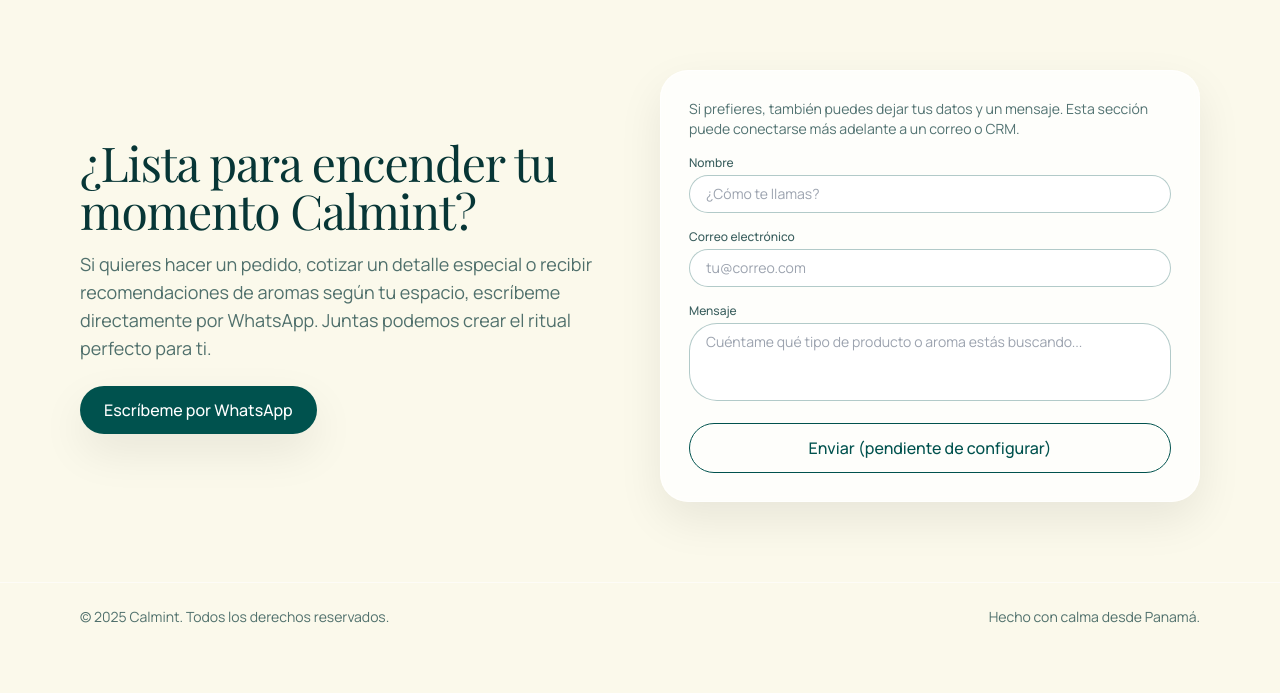
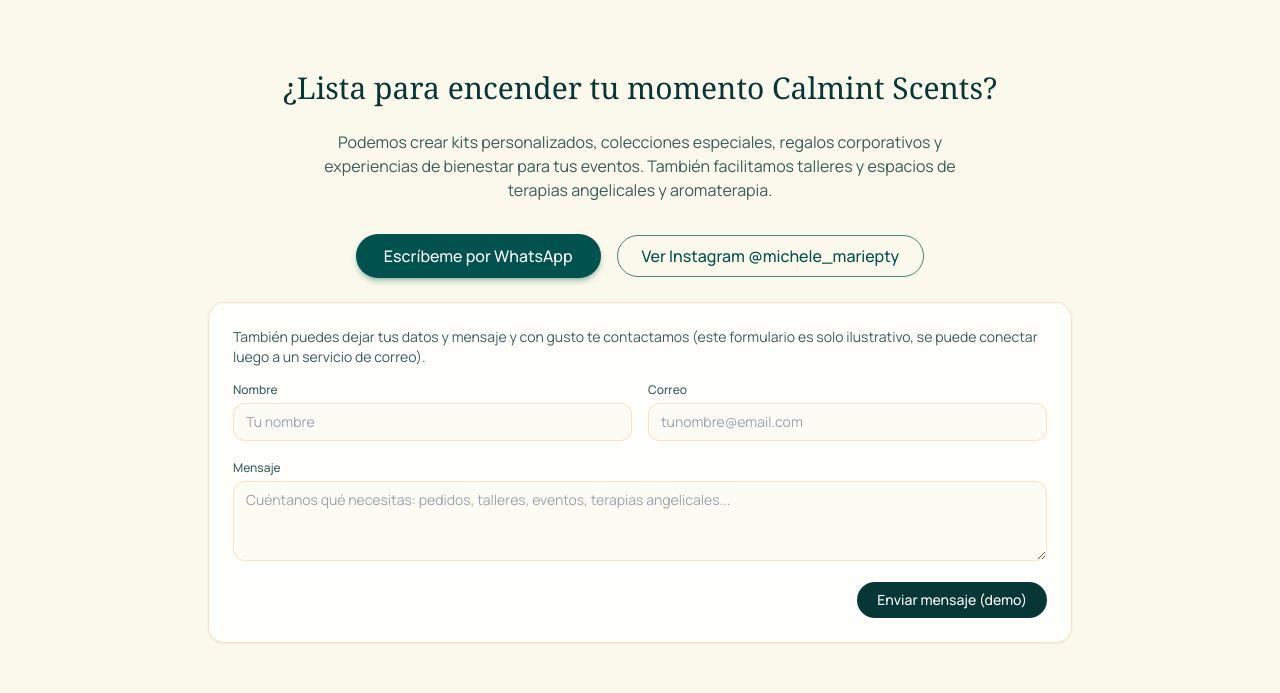
Before and after one commit to lulabtechnology/calmint, a Next.js app: page / in a window 1280 px wide. Shown: the part 3500-4193 px from the top of the page. Before the commit the page ends 4151 px from the top, so only its background shows below. Built offline with nearby package versions, Linux system fonts and the light colour scheme; no server answers; the database is empty; a web font is replaced by a local one.

Commit message:
Update ContactSection.tsx

```diff
--- a/components/ContactSection.tsx
+++ b/components/ContactSection.tsx
@@ -1,85 +1,86 @@
-import Link from 'next/link';
+import Link from "next/link";
 
 export default function ContactSection() {
   return (
     <section
       id="contacto"
-      className="section-padding bg-calmint-cream relative"
+      className="py-16 md:py-20 bg-calmint-cream"
     >
-      <div className="container-calmint grid md:grid-cols-2 gap-10 items-center">
-        <div>
-          <h2 className="heading-display mb-4">
-            ¿Lista para encender tu momento Calmint?
+      <div className="mx-auto max-w-4xl px-4 space-y-6 text-center">
+        <h2 className="font-serif text-2xl md:text-3xl text-calmint-dark">
+          ¿Lista para encender tu momento Calmint Scents?
         </h2>
-          <p className="subheading mb-6">
-            Si quieres hacer un pedido, cotizar un detalle especial o recibir
-            recomendaciones de aromas según tu espacio, escríbeme directamente
-            por WhatsApp. Juntas podemos crear el ritual perfecto para ti.
+        <p className="text-sm md:text-base text-calmint-dark/80 max-w-2xl mx-auto">
+          Podemos crear kits personalizados, colecciones especiales, regalos
+          corporativos y experiencias de bienestar para tus eventos. También
+          facilitamos talleres y espacios de terapias angelicales y
+          aromaterapia.
         </p>
+
+        <div className="flex flex-wrap items-center justify-center gap-4 pt-2">
           <Link
-            href="https://wa.me/50760703125?text=Hola%20Calmint,%20me%20gustar%C3%ADa%20hacer%20un%20pedido%20o%20recibir%20informaci%C3%B3n."
-            className="btn-whatsapp"
+            href="https://wa.me/50760703125?text=Hola%20Calmint%20Scents,%20me%20gustar%C3%ADa%20hacer%20un%20pedido%20o%20recibir%20informaci%C3%B3n."
             target="_blank"
+            className="inline-flex items-center justify-center rounded-full bg-calmint-green px-7 py-2.5 text-sm md:text-base font-medium text-white shadow-md shadow-calmint-green/30 hover:bg-calmint-dark transition-colors"
           >
             Escríbeme por WhatsApp
           </Link>
+
+          <a
+            href="https://www.instagram.com/michele_mariepty"
+            target="_blank"
+            rel="noreferrer"
+            className="inline-flex items-center justify-center rounded-full border border-calmint-green/70 px-6 py-2 text-sm md:text-base font-medium text-calmint-green hover:bg-calmint-green/5 transition-colors"
+          >
+            Ver Instagram @michele_mariepty
+          </a>
         </div>
 
-        {/* Formulario simple (sin backend aún) */}
-        <div className="card-soft p-6 md:p-7">
-          <p className="text-sm text-calmint-dark/70 mb-4">
-            Si prefieres, también puedes dejar tus datos y un mensaje. Esta
-            sección puede conectarse más adelante a un correo o CRM.
+        {/* Formulario simple (sin backend real) */}
+        <div className="mt-8 bg-white/80 border border-calmint-peach/70 rounded-2xl p-5 md:p-6 text-left shadow-sm">
+          <p className="text-xs md:text-sm text-calmint-dark/80 mb-3">
+            También puedes dejar tus datos y mensaje y con gusto te contactamos
+            (este formulario es solo ilustrativo, se puede conectar luego a un
+            servicio de correo).
           </p>
-          <form className="space-y-4">
-            <div>
-              <label
-                htmlFor="name"
-                className="block text-xs font-medium text-calmint-dark/80 mb-1"
-              >
+          <form className="grid md:grid-cols-2 gap-4 text-sm">
+            <div className="space-y-1">
+              <label className="text-xs font-medium text-calmint-dark/80">
                 Nombre
               </label>
               <input
-                id="name"
                 type="text"
-                className="w-full rounded-full border border-calmint-green/30 px-4 py-2 text-sm bg-white/80 focus:outline-none focus:ring-2 focus:ring-calmint-green/50"
-                placeholder="¿Cómo te llamas?"
+                className="w-full rounded-xl border border-calmint-peach/70 bg-calmint-cream/40 px-3 py-2 outline-none focus:border-calmint-green focus:ring-1 focus:ring-calmint-green/60"
+                placeholder="Tu nombre"
               />
             </div>
-            <div>
-              <label
-                htmlFor="email"
-                className="block text-xs font-medium text-calmint-dark/80 mb-1"
-              >
-                Correo electrónico
+            <div className="space-y-1">
+              <label className="text-xs font-medium text-calmint-dark/80">
+                Correo
               </label>
               <input
-                id="email"
                 type="email"
-                className="w-full rounded-full border border-calmint-green/30 px-4 py-2 text-sm bg-white/80 focus:outline-none focus:ring-2 focus:ring-calmint-green/50"
-                placeholder="tu@correo.com"
+                className="w-full rounded-xl border border-calmint-peach/70 bg-calmint-cream/40 px-3 py-2 outline-none focus:border-calmint-green focus:ring-1 focus:ring-calmint-green/60"
+                placeholder="tunombre@email.com"
               />
             </div>
-            <div>
-              <label
-                htmlFor="message"
-                className="block text-xs font-medium text-calmint-dark/80 mb-1"
-              >
+            <div className="md:col-span-2 space-y-1">
+              <label className="text-xs font-medium text-calmint-dark/80">
                 Mensaje
               </label>
               <textarea
-                id="message"
-                rows={3}
-                className="w-full rounded-3xl border border-calmint-green/30 px-4 py-2 text-sm bg-white/80 focus:outline-none focus:ring-2 focus:ring-calmint-green/50 resize-none"
-                placeholder="Cuéntame qué tipo de producto o aroma estás buscando..."
+                className="w-full rounded-xl border border-calmint-peach/70 bg-calmint-cream/40 px-3 py-2 outline-none focus:border-calmint-green focus:ring-1 focus:ring-calmint-green/60 min-h-[80px]"
+                placeholder="Cuéntanos qué necesitas: pedidos, talleres, eventos, terapias angelicales..."
               />
             </div>
+            <div className="md:col-span-2 flex justify-end">
               <button
                 type="button"
-              className="w-full btn-secondary justify-center"
+                className="rounded-full bg-calmint-dark px-5 py-2 text-xs md:text-sm font-medium text-white hover:bg-calmint-green transition-colors"
               >
-              Enviar (pendiente de configurar)
+                Enviar mensaje (demo)
               </button>
+            </div>
           </form>
         </div>
       </div>
```
Lines whose indentation alone changed are shown as unchanged.
